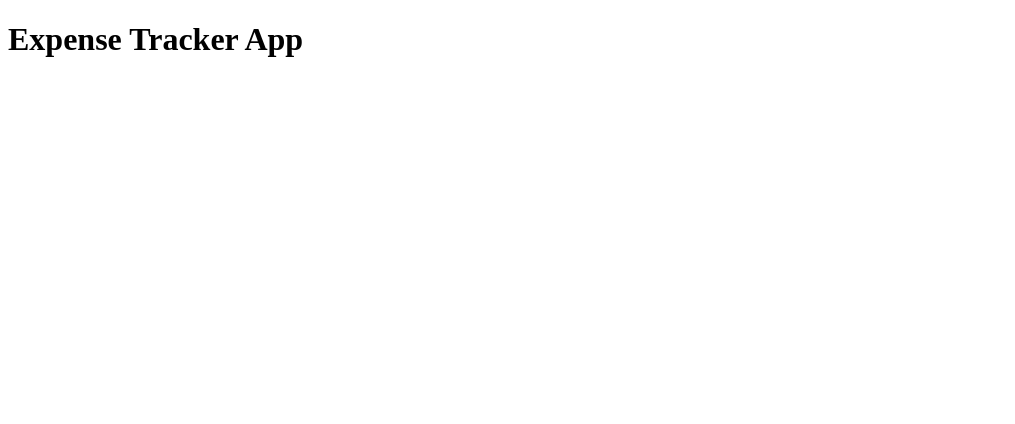
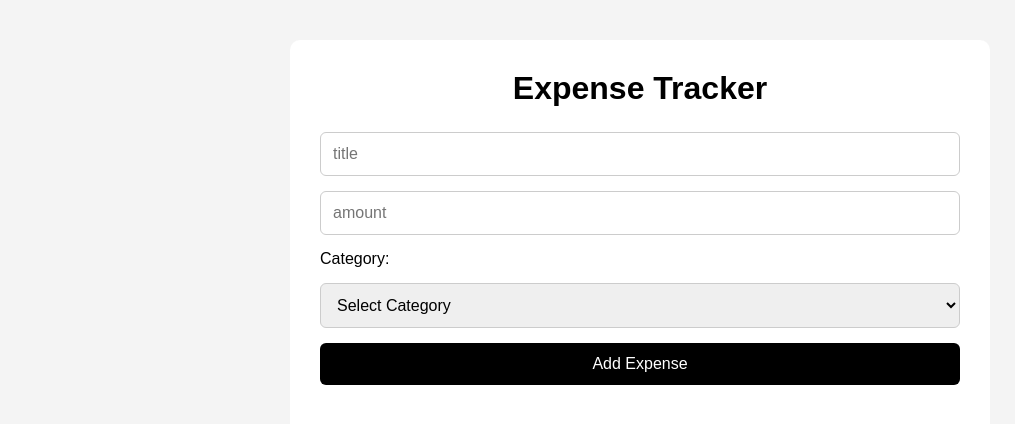
Before and after one commit to den766/react-expensetracker-app, a React (Vite) app: page / in a window 1280 px wide. Shown: the top 424 px of the page, without its empty margins (0-1015 px from the left). Built offline with nearby package versions, Linux system fonts and the light colour scheme.

Commit message:
feat: build expense form and render expense list

```diff
--- a/src/App.jsx
+++ b/src/App.jsx
@@ -1,13 +1,33 @@
-
+import { useState } from "react";
+import Header from "./Header";
+import AddExpenseForm from "./addexpesneform";
+import ExpenseList from "./expenselist";
 
 function App() {
+  const [expenses, setExpenses] = useState([]);
 
-   return (
+  function HandleSubmit(e, title, amount, category) {
+    e.preventDefault();
 
-      <>
-      <h1>Expense Tracker App</h1>
-      </>
-   )
+    const newExpense = {
+      id: Date.now(),
+      title,
+      amount,
+      category,
+    };
+
+    setExpenses((prev) => [...prev, newExpense]);
+
+    console.log(expenses);
+  }
+
+  return (
+    <div className="container">
+      <Header />
+      <AddExpenseForm onHandleForm={HandleSubmit} />
+      <ExpenseList expenses={expenses} />
+    </div>
+  );
 }
 
 export default App;
--- /dev/null
+++ b/src/Header.jsx
@@ -0,0 +1,11 @@
+function Header(){
+
+
+     return (
+
+         <h1>Expense Tracker</h1>
+     )
+
+}
+
+export default Header;
--- /dev/null
+++ b/src/addexpesneform.jsx
@@ -0,0 +1,60 @@
+import { useState } from "react";
+
+function AddExpenseForm({ onHandleForm }) {
+  const [title, setTitle] = useState("");
+  const [amount, setAmount] = useState("");
+  const [category, setCategory] = useState("");
+  return (
+    <form
+      onSubmit={(e) => {
+        onHandleForm(e, title, amount, category);
+
+        setTitle("");
+        setAmount("");
+        setCategory("");
+      }}
+    >
+      <div className="addexpense">
+        <input
+          type="text"
+          name="Expense_Title"
+          id="expense-title"
+          placeholder="title"
+          required
+          value={title}
+          onChange={(e) => setTitle(e.target.value)}
+        ></input>
+        <input
+          type="number"
+          name="Expense_Amount"
+          id="expene-amount"
+          placeholder="amount"
+          required
+          value={amount}
+          onChange={(e) => {
+            setAmount(Number(e.target.value));
+            console.log(typeof e.target.value);
+          }}
+        ></input>
+        <label htmlFor="category">Category:</label>
+        <select
+          name="category"
+          id="category"
+          value={category}
+          onChange={(e) => setCategory(e.target.value)}
+          required
+        >
+          <option>Select Category</option>
+          <option value="food">Food</option>
+          <option value="transport">Transport</option>
+          <option value="utilities">Utilities</option>
+          <option value="entertainment">Entertainment</option>
+          <option value="other">Other</option>
+        </select>
+        <button type="submit">Add Expense</button>
+      </div>
+    </form>
+  );
+}
+
+export default AddExpenseForm;
--- /dev/null
+++ b/src/expensecard.jsx
@@ -0,0 +1,11 @@
+function ExpenseCard({ id, title, amount, category }) {
+  return (
+    <li key={id}>
+      <h1>{title}</h1>
+      <p>{amount}</p>
+      <p>{category}</p>
+    </li>
+  );
+}
+
+export default ExpenseCard;
--- /dev/null
+++ b/src/expenselist.jsx
@@ -0,0 +1,21 @@
+import ExpenseCard from "./expensecard";
+
+function ExpenseList({expenses}) {
+  return (
+    <ul>
+      {expenses.map((expense) => {
+        return (
+          <ExpenseCard
+            key={expense.id}
+            id={expense.id}
+            title={expense.title}
+            amount={expense.amount}
+            category={expense.category}
+          />
+        );
+      })}
+    </ul>
+  );
+}
+
+export default ExpenseList;
--- a/src/index.css
+++ b/src/index.css
@@ -0,0 +1,78 @@
+* {
+  margin: 0;
+  padding: 0;
+  box-sizing: border-box;
+}
+
+body {
+  background-color: #f4f4f4;
+  font-family: Arial, sans-serif;
+  padding: 40px 20px;
+}
+
+.container {
+  max-width: 700px;
+  margin: 0 auto;
+  background-color: white;
+  padding: 30px;
+  border-radius: 10px;
+}
+
+h1 {
+  text-align: center;
+  margin-bottom: 25px;
+}
+
+.addexpense {
+  display: flex;
+  flex-direction: column;
+  gap: 15px;
+  margin-bottom: 30px;
+}
+
+.addexpense input,
+.addexpense select {
+  padding: 12px;
+  border: 1px solid #ccc;
+  border-radius: 6px;
+  font-size: 16px;
+}
+
+.addexpense button {
+  padding: 12px;
+  border: none;
+  background-color: black;
+  color: white;
+  border-radius: 6px;
+  cursor: pointer;
+  font-size: 16px;
+}
+
+.addexpense button:hover {
+  opacity: 0.9;
+}
+
+ul {
+  list-style: none;
+  display: flex;
+  flex-direction: column;
+  gap: 15px;
+}
+
+li {
+  background-color: #fafafa;
+  border: 1px solid #ddd;
+  padding: 18px;
+  border-radius: 8px;
+}
+
+li h1 {
+  font-size: 20px;
+  margin-bottom: 10px;
+  text-align: left;
+}
+
+li p {
+  margin-bottom: 5px;
+  color: #444;
+}
```
